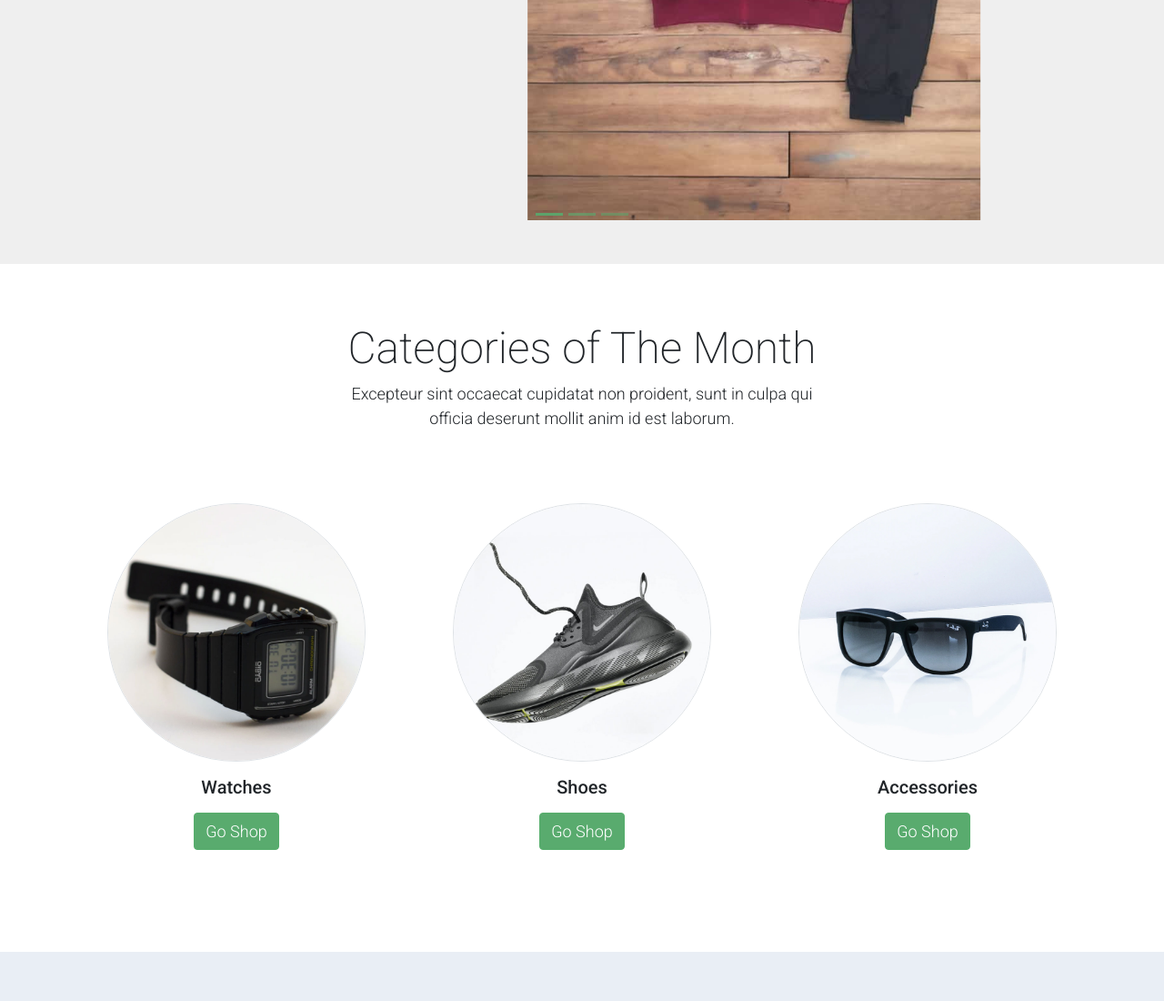
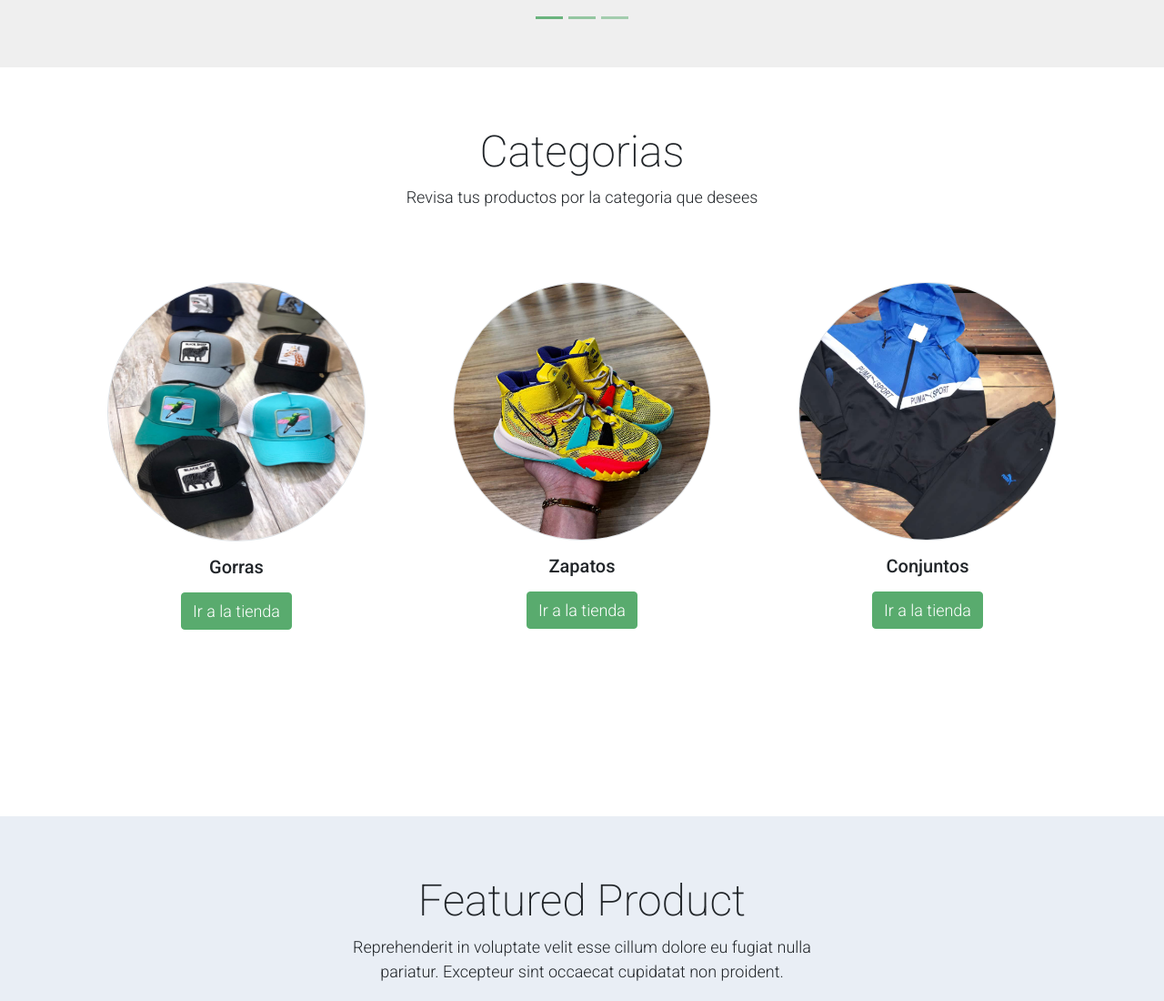
Before and after one commit to YonatanJimenez/NewStore, a plain HTML site: page index.html in a window 1280 px wide. Shown: the part 700-1800 px from the top of the page at 91% size. Drawn offline with Linux system fonts and the light colour scheme.

Commit message:
23/10/2023

```diff
--- a/assets/css/templatemo.css
+++ b/assets/css/templatemo.css
@@ -32,6 +32,34 @@ Table of contents
   width: 20%;
   height: 55%;
   }
+
+.ImagenGorra{
+
+  width: 100%;
+  height: 58%;
+
+}
+
+.ImagenBanner1{
+
+  width: 70%;
+  height: 70%;
+
+}
+
+.ImagenBanner2{
+
+  width: 80%;
+  height: 70%;
+
+}
+
+.ImagenBanner3{
+
+  width: 90%;
+  height: 80%;
+
+}
 
 
 /* Typography */
--- a/index.html
+++ b/index.html
@@ -135,7 +135,7 @@ https://templatemo.com/tm-559-zay-shop
                 <div class="container">
                     <div class="row p-5">
                         <div class="mx-auto col-md-8 col-lg-6 order-lg-last">
-                            <img class="img-fluid" src="images/Conjuntos sacó sudadera importados validas 1.1 marcas Adidas,Nike,puma,dolce Gabbana/BuzoAdidasRojo.jpeg" alt="">
+                            <img class="img-fluid ImagenBanner1" src="images/Conjuntos sacó sudadera importados validas 1.1 marcas Adidas,Nike,puma,dolce Gabbana/BuzoAdidasRojo.jpeg" alt="">
                         </div>
                         <div class="col-lg-6 mb-0 d-flex align-items-center">
                             <div class="text-align-left align-self-center">
@@ -154,7 +154,7 @@ https://templatemo.com/tm-559-zay-shop
                 <div class="container">
                     <div class="row p-5">
                         <div class="mx-auto col-md-8 col-lg-6 order-lg-last">
-                            <img class="img-fluid" src="images/Gorras importadas/WhatsApp Image 2023-09-27 at 10.50.26.jpeg" alt="">
+                            <img class="img-fluid ImagenBanner2" src="images/Gorras importadas/WhatsApp Image 2023-09-27 at 10.50.26.jpeg" alt="">
                         </div>
                         <div class="col-lg-6 mb-0 d-flex align-items-center">
                             <div class="text-align-left">
@@ -171,7 +171,7 @@ https://templatemo.com/tm-559-zay-shop
                 <div class="container">
                     <div class="row p-5">
                         <div class="mx-auto col-md-8 col-lg-6 order-lg-last">
-                            <img class="img-fluid" src="images/Calzado con importador variedad de marcas/M&M.jpeg" alt="">
+                            <img class="img-fluid ImagenBanner3" src="images/Calzado con importador variedad de marcas/M&M.jpeg" alt="">
                         </div>
                         <div class="col-lg-6 mb-0 d-flex align-items-center">
                             <div class="text-align-left">
@@ -200,28 +200,27 @@ https://templatemo.com/tm-559-zay-shop
     <section class="container py-5">
         <div class="row text-center pt-3">
             <div class="col-lg-6 m-auto">
-                <h1 class="h1">Categories of The Month</h1>
+                <h1 class="h1">Categorias</h1>
                 <p>
-                    Excepteur sint occaecat cupidatat non proident, sunt in culpa qui officia
-                    deserunt mollit anim id est laborum.
+                   Revisa tus productos por la categoria que desees
                 </p>
             </div>
         </div>
         <div class="row">
             <div class="col-12 col-md-4 p-5 mt-3">
-                <a href="#"><img src="./assets/img/category_img_01.jpg" class="rounded-circle img-fluid border"></a>
-                <h5 class="text-center mt-3 mb-3">Watches</h5>
-                <p class="text-center"><a class="btn btn-success">Go Shop</a></p>
+                <a href="#"><img src="images/Gorras importadas/WhatsApp Image 2023-09-27 at 10.50.42.jpeg" class="rounded-circle img-fluid border ImagenGorra" ></a>
+                <h5 class="text-center mt-3 mb-3">Gorras</h5>
+                <p class="text-center"><a class="btn btn-success">Ir a la tienda</a></p>
             </div>
             <div class="col-12 col-md-4 p-5 mt-3">
-                <a href="#"><img src="./assets/img/category_img_02.jpg" class="rounded-circle img-fluid border"></a>
-                <h2 class="h5 text-center mt-3 mb-3">Shoes</h2>
-                <p class="text-center"><a class="btn btn-success">Go Shop</a></p>
+                <a href="#"><img src="images/Calzado con importador variedad de marcas/WhatsApp Image 2023-09-27 at 11.09.54.jpeg" class="rounded-circle img-fluid border"></a>
+                <h2 class="h5 text-center mt-3 mb-3">Zapatos</h2>
+                <p class="text-center"><a class="btn btn-success">Ir a la tienda</a></p>
             </div>
             <div class="col-12 col-md-4 p-5 mt-3">
-                <a href="#"><img src="./assets/img/category_img_03.jpg" class="rounded-circle img-fluid border"></a>
-                <h2 class="h5 text-center mt-3 mb-3">Accessories</h2>
-                <p class="text-center"><a class="btn btn-success">Go Shop</a></p>
+                <a href="#"><img src="images/Conjuntos sacó sudadera importados validas 1.1 marcas Adidas,Nike,puma,dolce Gabbana/WhatsApp Image 2023-09-27 at 09.53.44.jpeg" class="rounded-circle img-fluid border"></a>
+                <h2 class="h5 text-center mt-3 mb-3">Conjuntos</h2>
+                <p class="text-center"><a class="btn btn-success">Ir a la tienda</a></p>
             </div>
         </div>
     </section>
```
